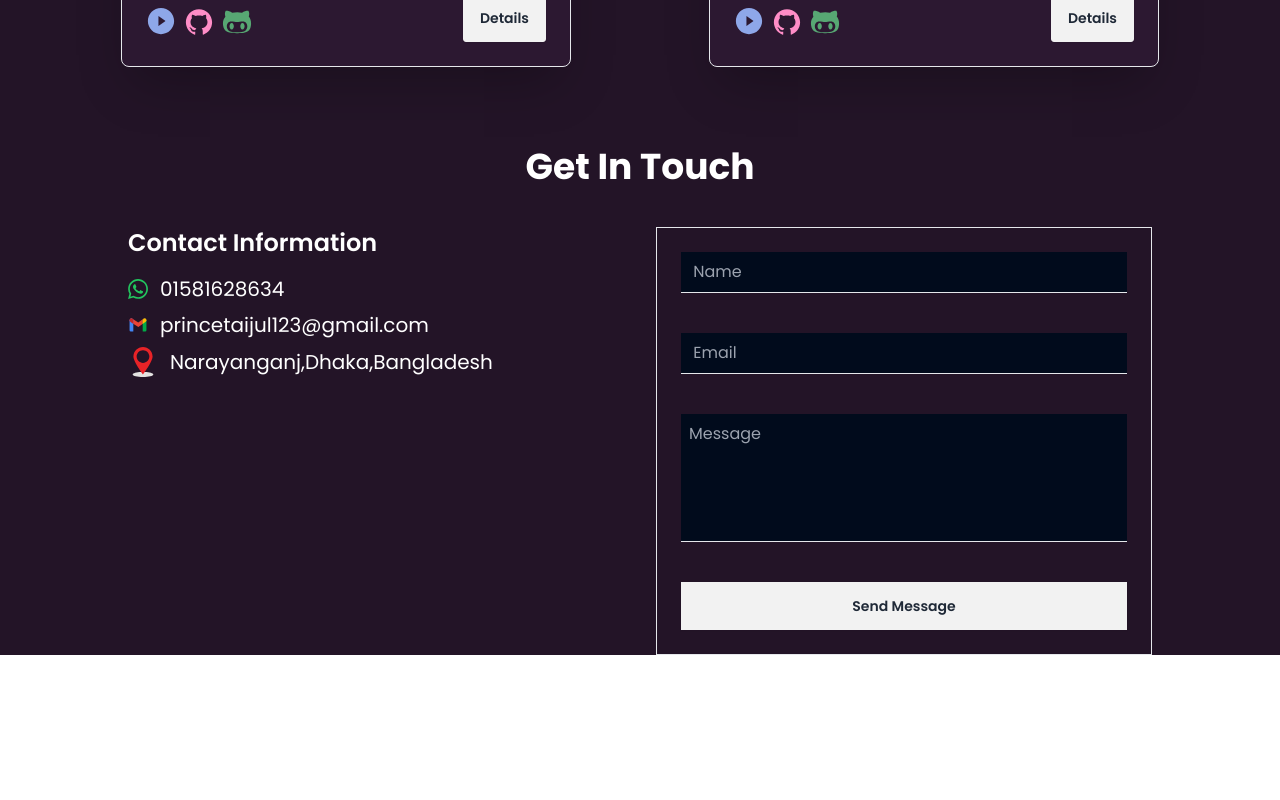
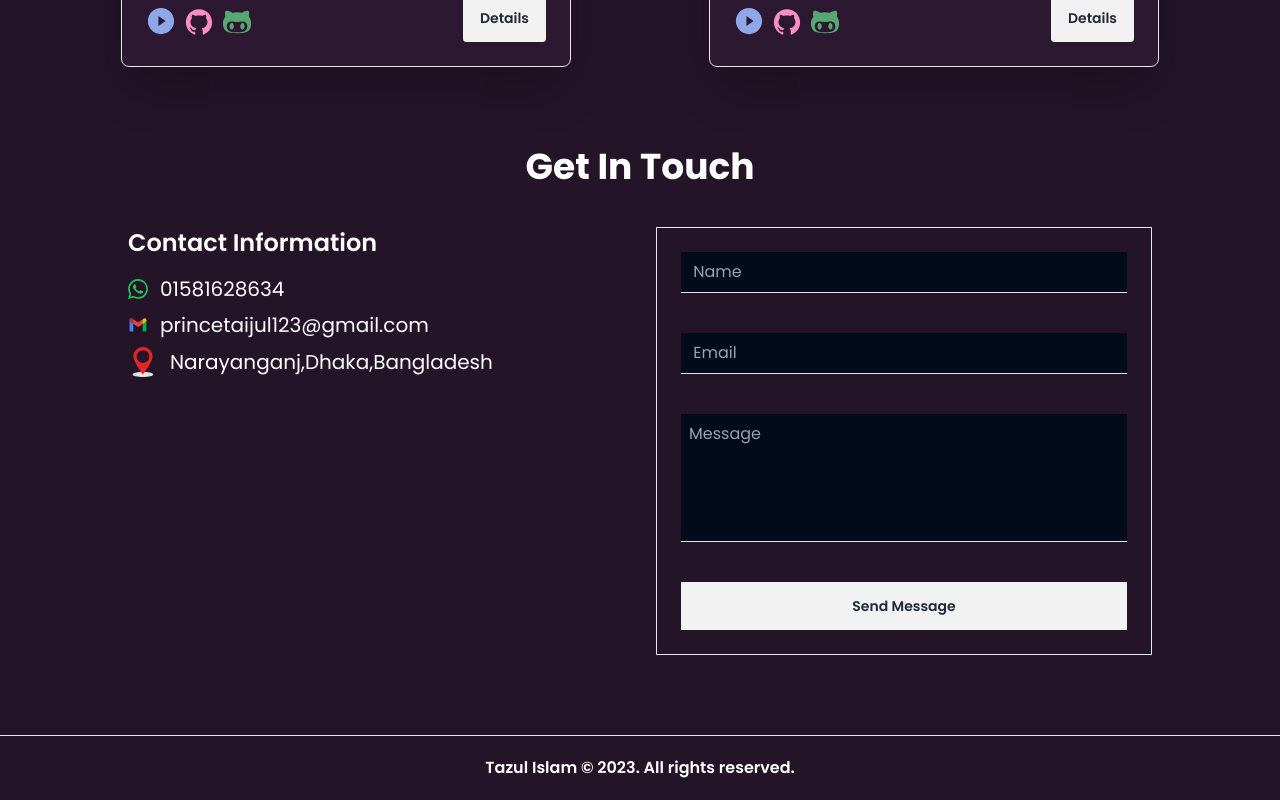
Before and after one commit to taijulsir/personal-portfolio-website, a React (Vite) app: page / in a window 1280 px wide. Shown: the part 1959-2759 px from the top of the page. Before the commit the page ends 2694 px from the top, so only its background shows below. Built offline with nearby package versions, Linux system fonts and the light colour scheme; no server answers.

Commit message:
added footer and deploy to firebase

```diff
--- a/package.json
+++ b/package.json
@@ -21,6 +21,7 @@
     "react-dom": "^18.2.0",
     "react-icons": "^4.12.0",
     "react-lottie-player": "^1.5.5",
+    "react-progress-bar-plus": "^1.3.1",
     "react-router-dom": "^6.20.1",
     "react-router-hash-link": "^2.4.3",
     "sort-by": "^1.2.0"
--- /dev/null
+++ b/src/Footer/Footer.jsx
@@ -0,0 +1,13 @@
+
+const Footer = () => {
+    return (
+        <div>
+            <hr className='pb-5' />
+            <div className='text-center pb-5'>
+                <small className='text-white text-base font-semibold '> Tazul Islam © 2023. All rights reserved.</small>
+            </div>
+        </div>
+    );
+};
+
+export default Footer;
--- a/src/Home/Home.jsx
+++ b/src/Home/Home.jsx
@@ -1,5 +1,6 @@
 
 import Contact from "../Contact/Contact";
+import Footer from "../Footer/Footer";
 import Navbar from "../Navbar/Navbar"
 import Projects from "../Projects/Projects";
 import Tooling from "../Tooling/Tolling";
@@ -12,6 +13,7 @@ const Home = () => {
            <Tooling></Tooling>
            <Projects></Projects>
            <Contact></Contact>
+           <Footer></Footer>
         </div>
     );
 };
```
Also changed, not shown: 1 other file (tests, documents, lock files or other folders).
